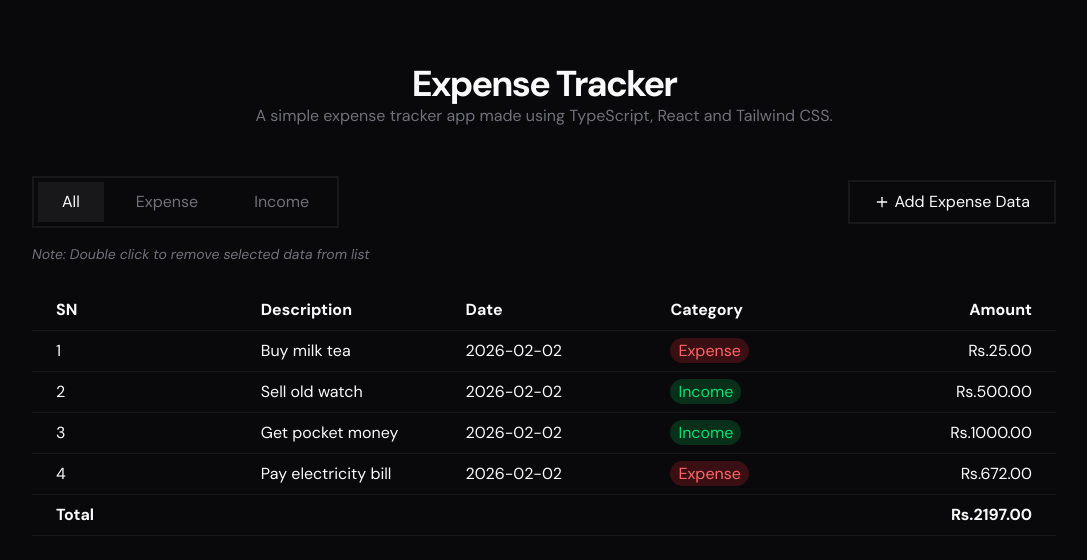
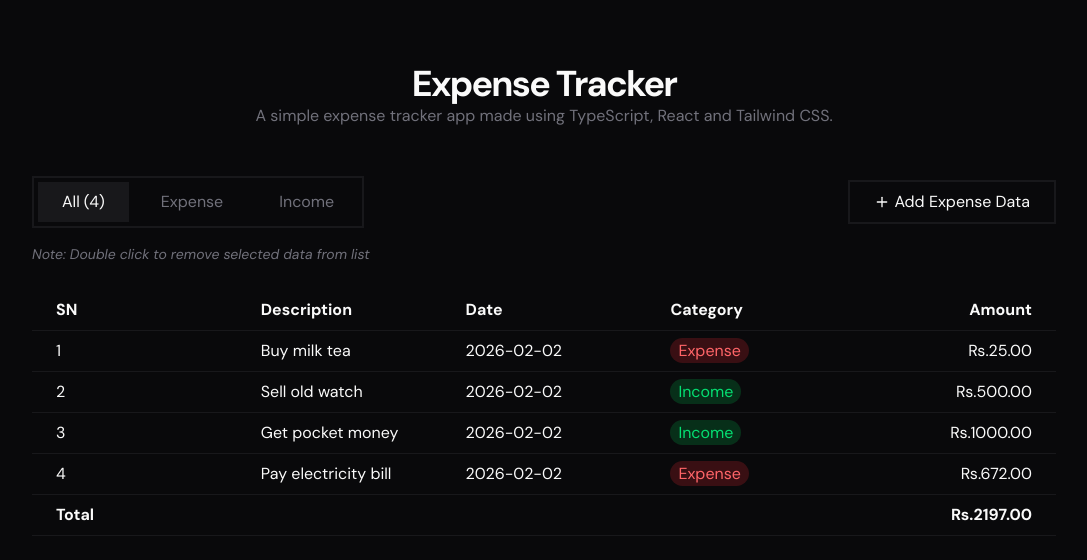
Before and after one commit to Ashmin-Bhujel/react-expense-tracker, a React (Vite) app: page / in a window 1280 px wide. Shown: the top 560 px of the page, without its empty margins (96-1183 px from the left). Built offline with nearby package versions, Linux system fonts and the light colour scheme.

Commit message:
feat: filtered transactions count

```diff
--- a/src/components/expense-tracker.tsx
+++ b/src/components/expense-tracker.tsx
@@ -29,6 +29,7 @@ export default function ExpenseTracker() {
     (prev, curr) => prev + curr.amount,
     0,
   );
+  const filteredTransactionsCount = filteredTransactions.length;
 
   // Handler functions
   function handleToogleShowAddDataDialog() {
@@ -65,6 +66,7 @@ export default function ExpenseTracker() {
         <div className="flex items-center justify-between">
           <Filter
             filterOption={filterOption}
+            filteredTransactionsCount={filteredTransactionsCount}
             onFilterOptionChange={handleFilterOptionChange}
           />
 
--- a/src/components/filter-tab.tsx
+++ b/src/components/filter-tab.tsx
@@ -4,6 +4,7 @@ import { cn } from "../utils";
 type FilterTabProps = {
   value: FilterOption;
   filterOption: FilterOption;
+  filteredTransactionCount: number;
   onFilterOptionChange: (filterOption: FilterOption) => void;
 };
 
@@ -11,6 +12,7 @@ export default function FilterTab({
   value,
   className,
   filterOption,
+  filteredTransactionCount,
   onFilterOptionChange,
   ...props
 }: FilterTabProps & React.ComponentProps<"button">) {
@@ -18,7 +20,7 @@ export default function FilterTab({
     <button
       {...props}
       className={cn(
-        "cursor-pointer px-6 py-2 text-zinc-500 capitalize transition-colors duration-300 hover:text-zinc-50",
+        "flex cursor-pointer items-center gap-1 px-6 py-2 text-zinc-500 capitalize transition-colors duration-300 hover:text-zinc-50",
         {
           "bg-zinc-900 text-zinc-50": value === filterOption,
         },
@@ -28,7 +30,8 @@ export default function FilterTab({
         onFilterOptionChange(value);
       }}
     >
-      {value}
+      <span>{value}</span>
+      {value === filterOption && <span>({filteredTransactionCount})</span>}
     </button>
   );
 }
--- a/src/components/filter.tsx
+++ b/src/components/filter.tsx
@@ -5,11 +5,13 @@ export type FilterOption = "all" | Category;
 
 type FilterProps = {
   filterOption: FilterOption;
+  filteredTransactionsCount: number;
   onFilterOptionChange: (filterOption: FilterOption) => void;
 };
 
 export default function Filter({
   filterOption,
+  filteredTransactionsCount,
   onFilterOptionChange,
 }: FilterProps) {
   const filters: FilterOption[] = ["all", "expense", "income"];
@@ -21,6 +23,7 @@ export default function Filter({
           key={filter}
           value={filter}
           filterOption={filterOption}
+          filteredTransactionCount={filteredTransactionsCount}
           onFilterOptionChange={onFilterOptionChange}
         />
       ))}
```
